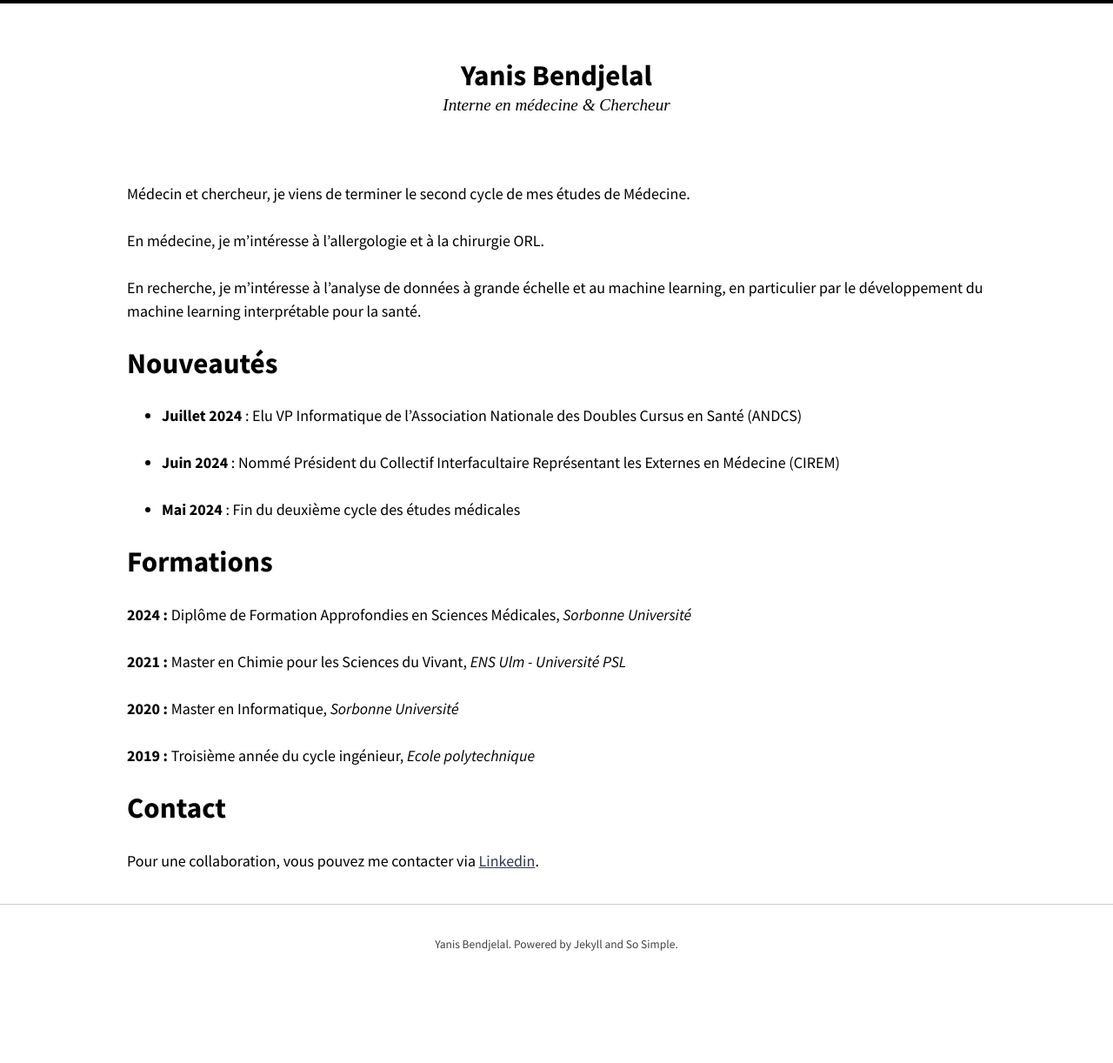
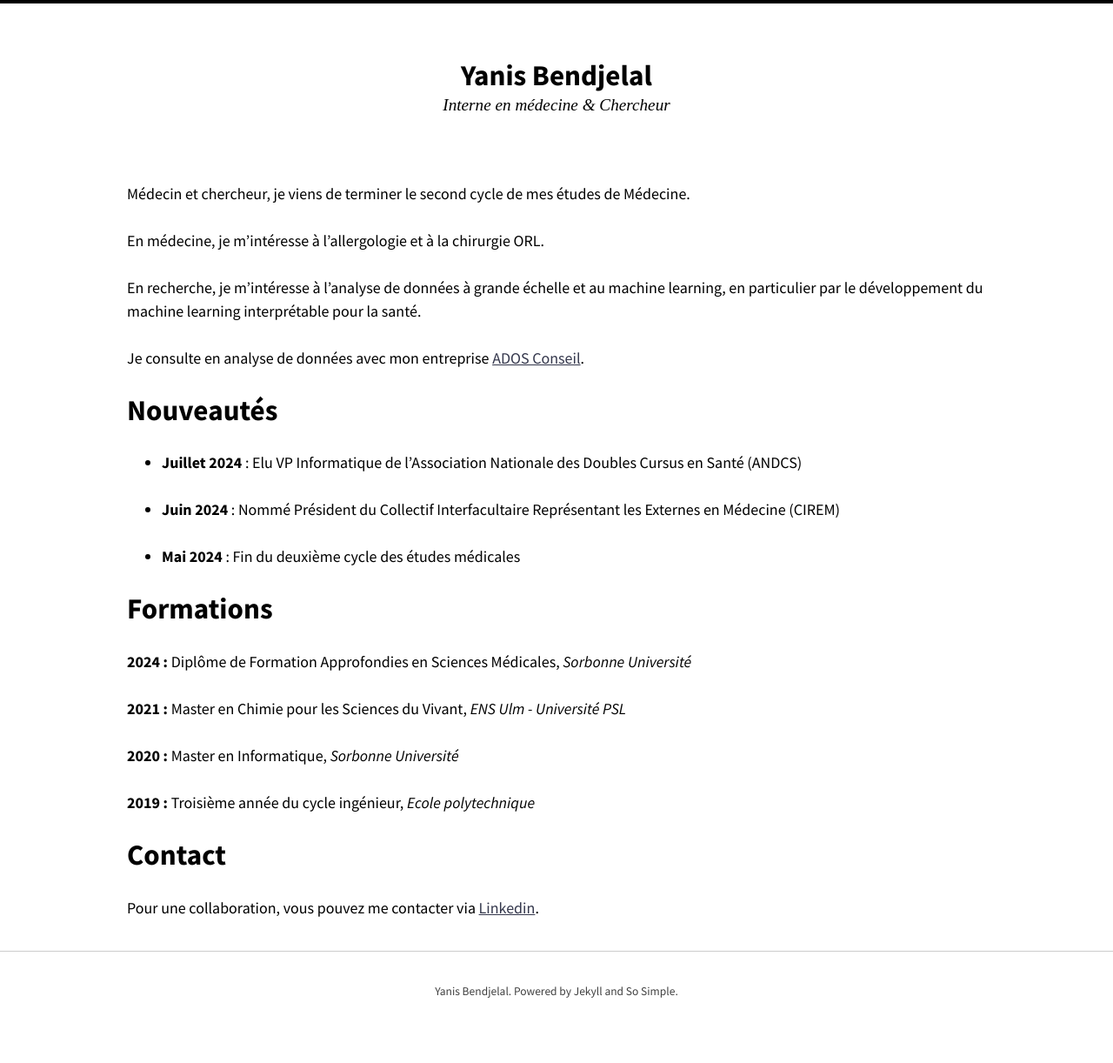
Before and after one commit to Bendjelal/bendjelal.github.io, a Jekyll site: the page built from index.md, in a window 1280 px wide. Shown: the whole page at 87% size. Built offline with Jekyll 4.4.1, drawn with Linux system fonts in a browser that asks for light colours; nearby versions of some CDN libraries; before the commit the page ends 1168 px from its top, so only the background shows below that.

Commit message:
Update index.md

```diff
--- a/index.md
+++ b/index.md
@@ -29,6 +29,8 @@ En médecine, je m'intéresse à l'allergologie et à la chirurgie ORL.
 
 En recherche, je m'intéresse à l'analyse de données à grande échelle et au machine learning, en particulier par le développement du machine learning interprétable pour la santé.
 
+Je consulte en analyse de données avec mon entreprise [ADOS Conseil](https://ados-conseil.github.io/).
+
 # Nouveautés
 
 * **Juillet 2024** : Elu VP Informatique de l'Association Nationale des Doubles Cursus en Santé (ANDCS)
```
